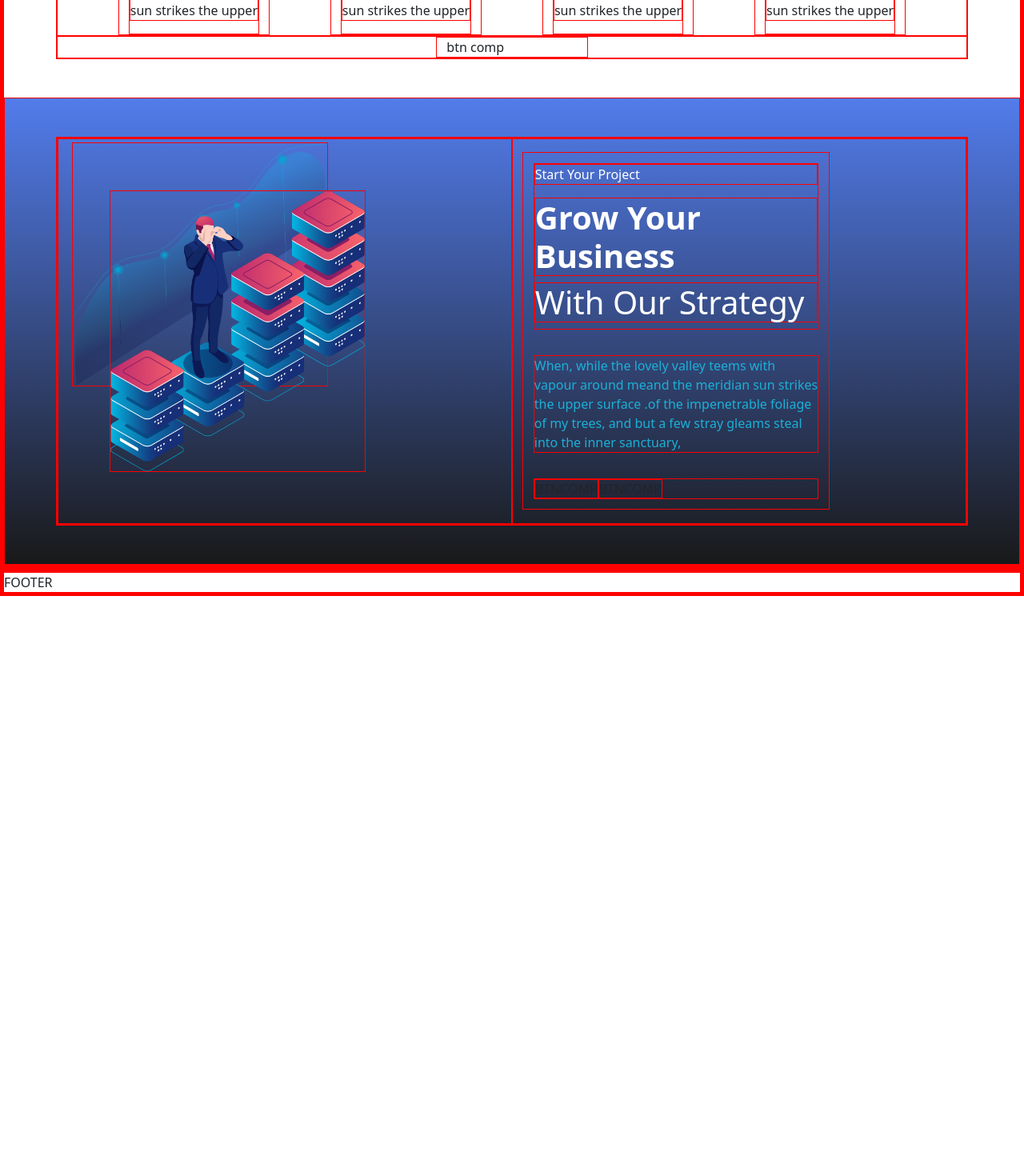
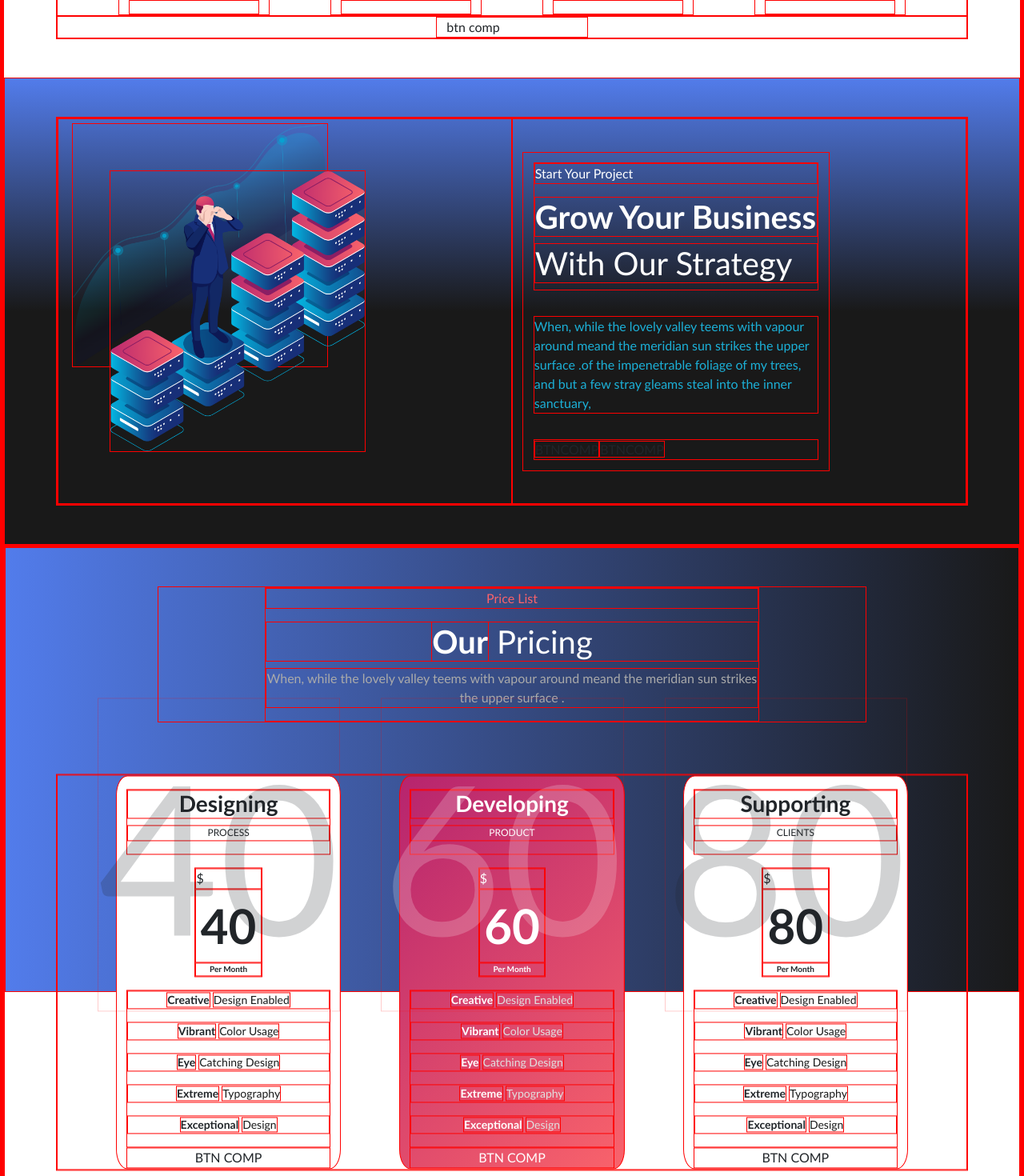
Before and after one commit to giancarlogiorgiocroce/proj-html-vuejs, a Vue app in the folder proj-html-vuejs/: page / in a window 1280 px wide. Shown: the part 1280-2750 px from the top of the page at 80% size. Before the commit the page ends 2025 px from the top, so only its background shows below. Built offline with nearby package versions, Linux system fonts and the light colour scheme.

Commit message:
Aggiunto MainPricing

```diff
--- a/proj-html-vuejs/src/assets/style/_global.scss
+++ b/proj-html-vuejs/src/assets/style/_global.scss
@@ -3,6 +3,7 @@
 *{
     box-sizing: border-box !important;
     border: 1px solid red;
+    font-family: 'Trebuchet MS', 'Lucida Sans Unicode', 'Lucida Grande', 'Lucida Sans', Arial, sans-serif;
 }
 
 a{
--- a/proj-html-vuejs/src/assets/style/_vars.scss
+++ b/proj-html-vuejs/src/assets/style/_vars.scss
@@ -11,3 +11,6 @@ $bg-dark-4: #191919;
 $txt-blue: rgb(28, 176, 215);
 $txt-red: rgb(249, 99, 107);
 $txt-grey: rgb(170, 170, 170);
+
+// Others
+$magenta: rgb(182, 36, 110);
--- a/proj-html-vuejs/src/components/HeaderComp.vue
+++ b/proj-html-vuejs/src/components/HeaderComp.vue
@@ -53,7 +53,7 @@ export default {
 @import '../assets/style/vars';
 
 header{
-    background: linear-gradient($bg-blue, $bg-dark-4);
+    background: linear-gradient($bg-blue, $bg-dark-4 50%);
     padding-bottom: 7.5rem;
     .logo{
         padding: 10px;
--- a/proj-html-vuejs/src/components/MainComp.vue
+++ b/proj-html-vuejs/src/components/MainComp.vue
@@ -3,7 +3,7 @@
     <MainServices />
     <MainJumbo />
     <section class="slider"></section>
-    <section class="pricing"></section>
+    <MainPricing />
     <section class="latest"></section>
     <section class="reviews"></section>
 </main>
@@ -12,8 +12,9 @@
 <script>
 import MainJumbo from './main_comps/MainJumbo.vue';
 import MainServices from './main_comps/MainServices.vue';
+import MainPricing from './main_comps/MainPricing.vue';
 export default {
-    components: { MainJumbo, MainServices }
+    components: { MainJumbo, MainServices, MainPricing }
 }
 </script>
 
--- a/proj-html-vuejs/src/components/main_comps/MainJumbo.vue
+++ b/proj-html-vuejs/src/components/main_comps/MainJumbo.vue
@@ -7,7 +7,12 @@
                 <img class="men" src="../../assets/images/men-data.png" alt="men-data.png">
             </div>
             <div class="col-6 d-flex align-items-center">
-                <JumboCard :jumboPreText="this.jumboOne" :jumboFirstText="this.jumboTwo" :jumboSecondText="this.jumboThree" :jumboDescription="this.jumboFour"/>
+                <JumboCard
+                    :jumboPreText="this.jumboOne"
+                    :jumboFirstText="this.jumboTwo"
+                    :jumboSecondText="this.jumboThree"
+                    :jumboDescription="this.jumboFour"
+                />
             </div>
         </div>
     </div>
@@ -35,7 +40,7 @@ export default {
 @import '../../assets/style/vars';
 
 section{
-    background: linear-gradient($bg-blue, $bg-dark-4);
+    background: linear-gradient($bg-blue, $bg-dark-4 50%);
     padding: 3rem;
     .image{
         padding: 4rem;
--- /dev/null
+++ b/proj-html-vuejs/src/components/main_comps/MainPricing.vue
@@ -0,0 +1,237 @@
+<template>
+<section>
+    <div class="first-row">
+        <div>
+            <TripleTitle
+                :redText="this.tripleTitleOne"
+                :strongText="this.tripleTitleTwo"
+                :regularText="this.tripleTitleThree"
+                :descriptionText="this.tripleTitleFour"
+            />
+        </div>
+    </div>
+    <div class="container my-container">
+        <div class="second row justify-content-evenly">
+            <div
+                class="col-3 my-card text-center"
+                :class="isOdd(i)"
+                v-for="(el, i) in functionalitiesArray"
+                :key="`Functionalities${i}`"
+            >
+                <div class="titles">
+                    <h3>{{el.hOne}}</h3>
+                    <p>{{el.hTwo}}</p>
+                </div>
+                <div class="price-shadow">
+                    {{el.price}}
+                </div>
+                <div class="price">
+                    <p class="currency">$</p>
+                    <p class="number">{{el.price}}</p>
+                    <p class="time">Per Month</p>
+                </div>
+                <div class="functionalities">
+                    <p v-for="(obj, num) in el.functions" :key="`Functions${num}`">
+                        <span class="bold">{{obj.text_first}}</span>
+                        <span class="thin">{{obj.text_second}}</span>
+                    </p>
+                </div>
+                <div class="btn-container">
+                    BTN COMP
+                </div>
+            </div>
+        </div>
+    </div>
+
+</section>
+</template>
+
+<script>
+import TripleTitle from '../utils_comp/TripleTitle.vue';
+export default {
+    components: { TripleTitle },
+    data(){
+        return{
+            // Props per TripleTitle
+            tripleTitleOne: "price list",
+            tripleTitleTwo:"our",
+            tripleTitleThree: "pricing",
+            tripleTitleFour: "When, while the lovely valley teems with vapour around meand the meridian sun strikes the upper surface .",
+            // Data per card prodotti
+            functionalitiesArray:[
+                {
+                    hOne: "Designing",
+                    hTwo: "Process",
+                    price: "40",
+                    functions:[
+                        {
+                            text_first: "Creative",
+                            text_second: "Design Enabled",
+                        },
+                        {
+                            text_first: "Vibrant",
+                            text_second: "Color Usage",
+                        },
+                        {
+                            text_first: "eye",
+                            text_second: "Catching Design",
+                        },
+                        {
+                            text_first: "extreme",
+                            text_second: "Typography",
+                        },
+                        {
+                            text_first: "exceptional",
+                            text_second: "Design",
+                        },
+                    ]
+                },
+                {
+                    hOne: "Developing",
+                    hTwo: "Product",
+                    price: "60",
+                                        functions:[
+                        {
+                            text_first: "Creative",
+                            text_second: "Design Enabled",
+                        },
+                        {
+                            text_first: "Vibrant",
+                            text_second: "Color Usage",
+                        },
+                        {
+                            text_first: "eye",
+                            text_second: "Catching Design",
+                        },
+                        {
+                            text_first: "extreme",
+                            text_second: "Typography",
+                        },
+                        {
+                            text_first: "exceptional",
+                            text_second: "Design",
+                        },
+                    ]
+                },
+                {
+                    hOne: "Supporting",
+                    hTwo: "clients",
+                    price: "80",
+                    functions:[
+                        {
+                            text_first: "Creative",
+                            text_second: "Design Enabled",
+                        },
+                        {
+                            text_first: "Vibrant",
+                            text_second: "Color Usage",
+                        },
+                        {
+                            text_first: "eye",
+                            text_second: "Catching Design",
+                        },
+                        {
+                            text_first: "extreme",
+                            text_second: "Typography",
+                        },
+                        {
+                            text_first: "exceptional",
+                            text_second: "Design",
+                        },
+                    ]
+                }
+            ],
+        }
+    },
+    methods:{
+        isOdd(index){
+            if(index % 2){
+                return "odd";
+            }
+        }
+    }
+}
+</script>
+
+<style scoped lang="scss">
+@import '../../assets/style/vars';
+
+section{
+    .first-row{
+        background: linear-gradient(90deg, $bg-blue, $bg-dark-4);
+        padding: 3rem 0 21rem;
+        div{
+            margin: 0 15%;
+            color: white;
+        }
+    }
+
+    .my-container{
+        transform: translate(0, -55%);
+    }
+}
+
+.my-card{
+    background-color: white;
+    width: 22vw;
+    border-radius: 5%;
+    position: relative;
+
+    .titles{
+        margin: 1rem 0;
+        h3{
+            font-weight: bold;
+        }
+        p{
+            font-size: 12px;
+            text-transform: uppercase;
+        }
+    }
+    .price-shadow{
+        position: absolute;
+        bottom: 40%;
+        right: 0;
+        font-size: 260px;
+        opacity: (0.2);
+
+    }
+    .price{
+        width: 33%;
+        margin: 1rem auto;
+        p{
+            margin: 0;
+        }
+        .currency{
+            text-align: left;
+        }
+        .number{
+            font-size: 60px;
+            font-weight: bold;
+        }
+        .time{
+            font-size: 10px;
+            font-weight: 600;
+
+        }
+    }
+    .functionalities{
+        text-transform: capitalize;
+        font-size: 14px;
+        span.bold{
+            font-weight: bold;
+            margin-right: 3px;
+        }
+        span.thin{
+            color: #191919;
+        }
+    }
+}
+
+.my-card.odd{
+    background: linear-gradient(135deg, $magenta, $txt-red);
+    color: white;
+    span.thin{
+        color: #e0e0e0;
+    }
+}
+</style>
--- a/proj-html-vuejs/src/components/main_comps/MainServices.vue
+++ b/proj-html-vuejs/src/components/main_comps/MainServices.vue
@@ -3,10 +3,11 @@
     <div class="row title justify-content-center">
         <div class="col-4">
             <TripleTitle
-                redText="our services"
-                strongText="what"
-                regularText="we do"
-                descriptionText="When, while the lovely valley teems with vapour around meand the"/>
+                :redText="this.tripleTitleOne"
+                :strongText="this.tripleTitleTwo"
+                :regularText="this.tripleTitleThree"
+                :descriptionText="this.tripleTitleFour"
+            />
         </div>
     </div>
 
@@ -58,7 +59,12 @@ export default {
                     service_title: "Brending Strategy",
                     service_description: "When, while the lovely valley teems with vapour around meand the meridian sun strikes the upper",
                 },
-            ]
+            ],
+            // Props per TripleTitle
+            tripleTitleOne: "our services",
+            tripleTitleTwo:"what",
+            tripleTitleThree: "we do",
+            tripleTitleFour: "When, while the lovely valley teems with vapour around meand the",
         };
     },
     components: { TripleTitle }
```
